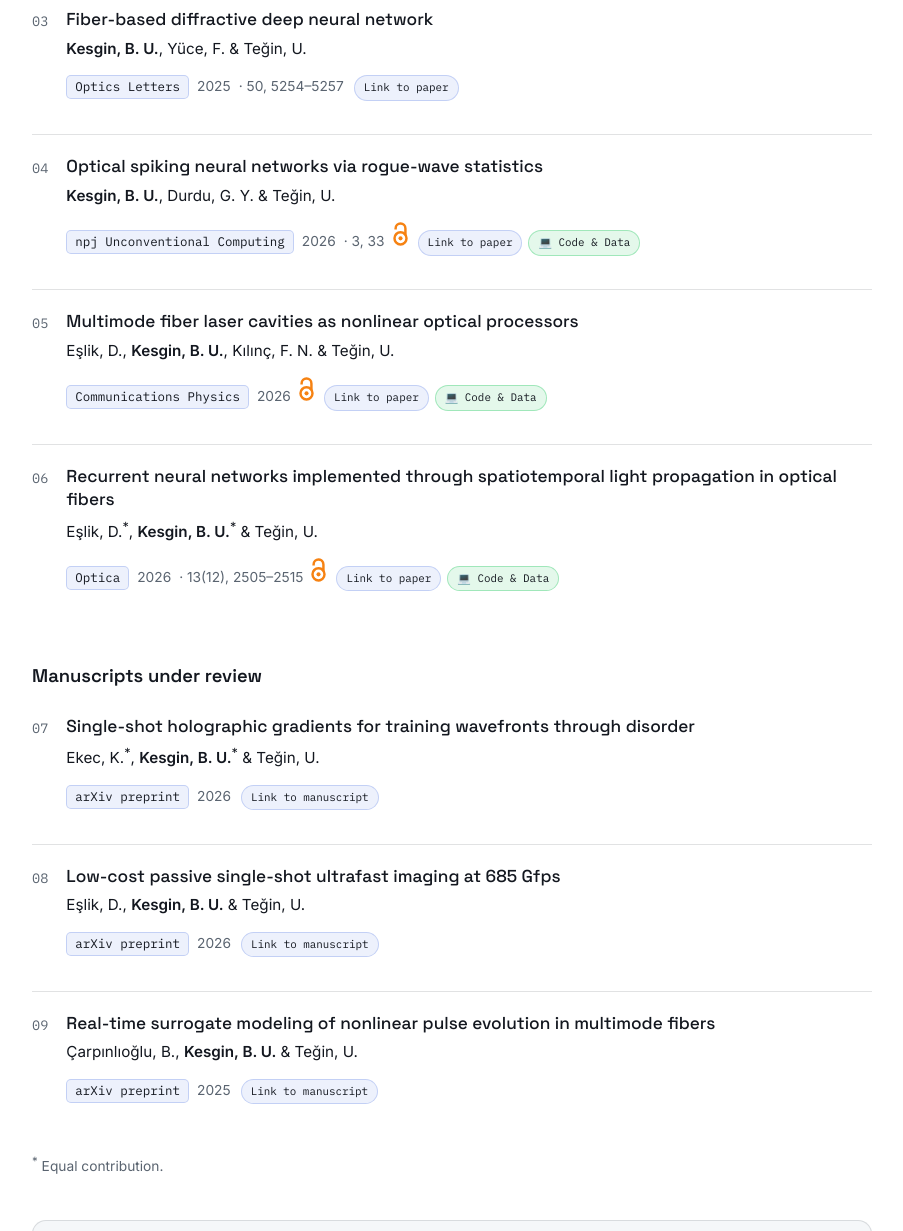
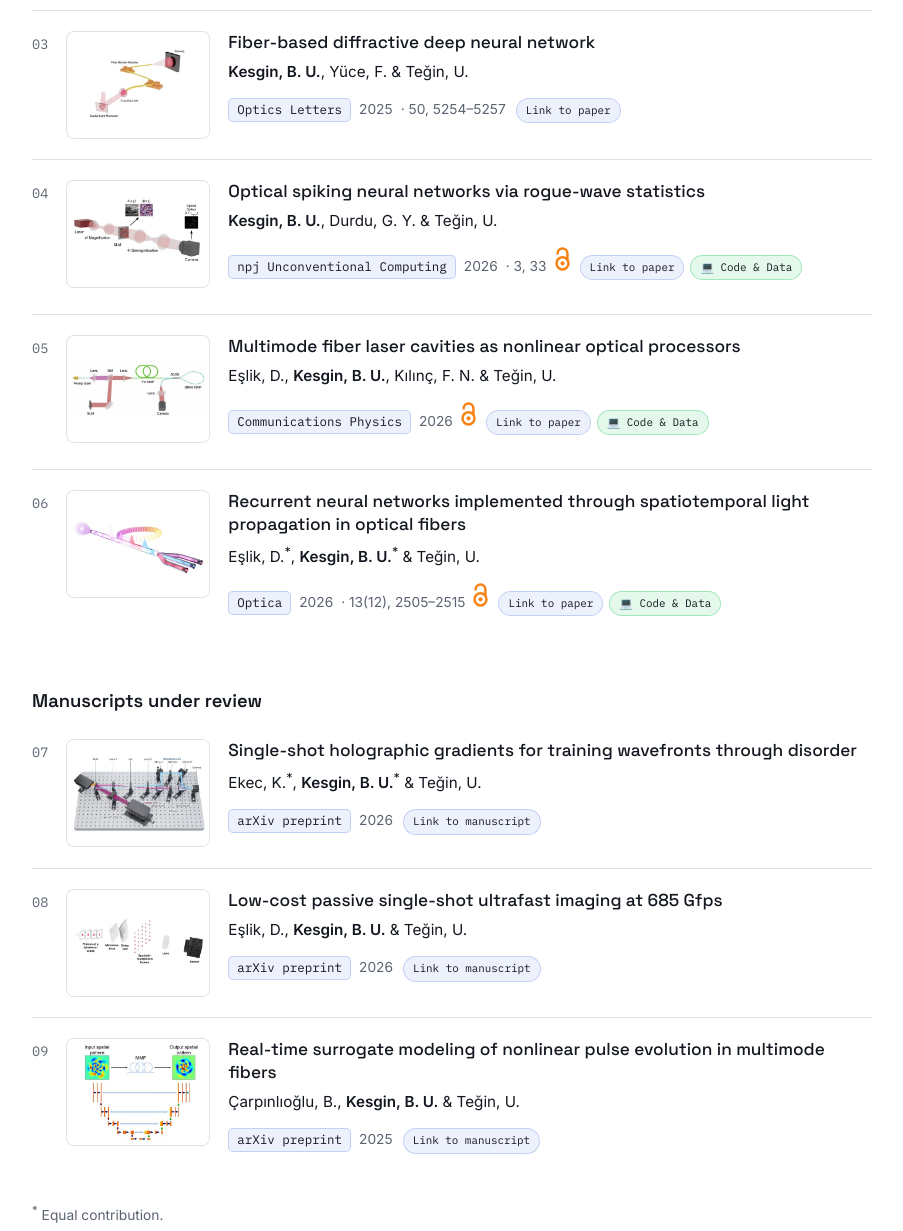
Before and after one commit to bahadirkesgin/bahadirkesgin.github.io, a plain HTML site: page index.html in a window 1280 px wide. Shown: the part 3823-5054 px from the top of the page, without its empty margins (188-1091 px from the left). Drawn offline with nearby package versions, Linux system fonts and the light colour scheme.

Commit message:
Add figure thumbnails to publication list (#6)
* Update publications: Communications Physics published, Optica in press

Co-Authored-By: Claude Opus 5.5 <noreply@anthropic.com>
Claude-Session: https://claude.ai/code/session_01N7omG4awxV4xKgAVZQJQgQ

* Mark Optica paper as published (13(12), 2505)

Co-Authored-By: Claude Opus 5.5 <noreply@anthropic.com>
Claude-Session: https://claude.ai/code/session_01N7omG4awxV4xKgAVZQJQgQ

* Add holographic gradients manuscript (arXiv:2611.27439) under review

Co-Authored-By: Claude Opus 5.5 <noreply@anthropic.com>
Claude-Session: https://claude.ai/code/session_01N7omG4awxV4xKgAVZQJQgQ

* Add Fall 2026 to EEE 206 teaching entry

Co-Authored-By: Claude Opus 5.5 <noreply@anthropic.com>
Claude-Session: https://claude.ai/code/session_01N7omG4awxV4xKgAVZQJQgQ

* Update CV and Optica page range

Co-Authored-By: Claude Opus 5.5 <noreply@anthropic.com>
Claude-Session: https://claude.ai/code/session_01N7omG4awxV4xKgAVZQJQgQ

* Add figure thumbnails to publication list

Co-Authored-By: Claude Opus 5.5 <noreply@anthropic.com>
Claude-Session: https://claude.ai/code/session_01N7omG4awxV4xKgAVZQJQgQ

---------

Co-authored-by: Claude <noreply@anthropic.com>

```diff
--- a/index.html
+++ b/index.html
@@ -174,48 +174,57 @@
     <p class="sec-eyebrow">/ publications</p>
     <h2>Peer-reviewed articles</h2>
     <ol class="pubs"><li class="pub"><span class="pub-n">01</span>
+        <img class="pub-thumb" src="assets/thumbs/spatiotemporal-chaos.jpg" alt="Figure from &#8220;Photonic neural networks at the edge of spatiotemporal chaos in multimode fibers&#8221;" width="480" height="360" loading="lazy" onerror="this.remove()">
         <div class="pub-body"><p class="pub-title">Photonic neural networks at the edge of spatiotemporal chaos in multimode fibers</p>
           <p class="pub-meta"><strong>Kesgin, B. U.</strong> &amp; Te&#287;in, U.</p>
           <p class="pub-venue"><span class="venue">Nanophotonics</span> <span class="yr">2025</span> &middot; 14(16), 2723&#8211;2732 <img src="assets/open-access.svg" alt="Open Access Icon" width="15" height="24">
  <span class="badges"><a class="badge badge-link" href="https://doi.org/10.1515/nanoph-2024-0593" target="_blank" rel="noopener">Link to paper</a></span></p>
         </div></li>
 <li class="pub"><span class="pub-n">02</span>
+        <img class="pub-thumb" src="assets/thumbs/chaotic-attractors.jpg" alt="Figure from &#8220;Implementing the analogous neural network using chaotic strange attractors&#8221;" width="480" height="360" loading="lazy" onerror="this.remove()">
         <div class="pub-body"><p class="pub-title">Implementing the analogous neural network using chaotic strange attractors</p>
           <p class="pub-meta"><strong>Kesgin, B. U.</strong> &amp; Te&#287;in, U.</p>
           <p class="pub-venue"><span class="venue">Communications Engineering</span> <span class="yr">2024</span> &middot; 3, 99 <img src="assets/open-access.svg" alt="Open Access Icon" width="15" height="24"> <span class="badges"><a class="badge badge-link" href="https://doi.org/10.1038/s44172-024-00242-z" target="_blank" rel="noopener">Link to paper</a><a class="badge badge-code" href="https://doi.org/10.5281/zenodo.10051449" target="_blank" rel="noopener">&#128187; Code &amp; Data</a></span></p>
         </div></li>
 <li class="pub"><span class="pub-n">03</span>
+        <img class="pub-thumb" src="assets/thumbs/diffractive-mmf.jpg" alt="Figure from &#8220;Fiber-based diffractive deep neural network&#8221;" width="480" height="360" loading="lazy" onerror="this.remove()">
         <div class="pub-body"><p class="pub-title">Fiber-based diffractive deep neural network</p>
           <p class="pub-meta"><strong>Kesgin, B. U.</strong>, Y&#252;ce, F. &amp; Te&#287;in, U.</p>
           <p class="pub-venue"><span class="venue">Optics Letters</span> <span class="yr">2025</span> &middot; 50, 5254&#8211;5257 <span class="badges"><a class="badge badge-link" href="https://doi.org/10.1364/OL.570135" target="_blank" rel="noopener">Link to paper</a></span></p>
         </div></li>
 <li class="pub"><span class="pub-n">04</span>
+        <img class="pub-thumb" src="assets/thumbs/optical-snn.jpg" alt="Figure from &#8220;Optical spiking neural networks via rogue-wave statistics&#8221;" width="480" height="360" loading="lazy" onerror="this.remove()">
         <div class="pub-body"><p class="pub-title">Optical spiking neural networks via rogue-wave statistics</p>
           <p class="pub-meta"><strong>Kesgin, B. U.</strong>, Durdu, G. Y. &amp; Te&#287;in, U.</p>
           <p class="pub-venue"><span class="venue">npj Unconventional Computing</span> <span class="yr">2026</span> &middot; 3, 33 <img src="assets/open-access.svg" alt="Open Access Icon" width="15" height="24"> <span class="badges"><a class="badge badge-link" href="https://doi.org/10.1038/s44335-026-00080-6" target="_blank" rel="noopener">Link to paper</a><a class="badge badge-code" href="https://zenodo.org/records/18109590" target="_blank" rel="noopener">&#128187; Code &amp; Data</a></span></p>
         </div></li>
 <li class="pub"><span class="pub-n">05</span>
+        <img class="pub-thumb" src="assets/thumbs/fiber-laser-cavity.jpg" alt="Figure from &#8220;Multimode fiber laser cavities as nonlinear optical processors&#8221;" width="480" height="360" loading="lazy" onerror="this.remove()">
         <div class="pub-body"><p class="pub-title">Multimode fiber laser cavities as nonlinear optical processors</p>
           <p class="pub-meta">E&#351;lik, D., <strong>Kesgin, B. U.</strong>, K&#305;l&#305;n&#231;, F. N. &amp; Te&#287;in, U.</p>
           <p class="pub-venue"><span class="venue">Communications Physics</span> <span class="yr">2026</span> <img src="assets/open-access.svg" alt="Open Access Icon" width="15" height="24"> <span class="badges"><a class="badge badge-link" href="https://doi.org/10.1038/s42005-026-02823-0" target="_blank" rel="noopener">Link to paper</a><a class="badge badge-code" href="https://doi.org/10.5281/zenodo.18495686" target="_blank" rel="noopener">&#128187; Code &amp; Data</a></span></p>
         </div></li>
 <li class="pub"><span class="pub-n">06</span>
+        <img class="pub-thumb" src="assets/thumbs/fiber-rnn.jpg" alt="Figure from &#8220;Recurrent neural networks implemented through spatiotemporal light propagation in optical fibers&#8221;" width="480" height="360" loading="lazy" onerror="this.remove()">
         <div class="pub-body"><p class="pub-title">Recurrent neural networks implemented through spatiotemporal light propagation in optical fibers</p>
           <p class="pub-meta">E&#351;lik, D.<sup>*</sup>, <strong>Kesgin, B. U.</strong><sup>*</sup> &amp; Te&#287;in, U.</p>
           <p class="pub-venue"><span class="venue">Optica</span> <span class="yr">2026</span> &middot; 13(12), 2505&#8211;2515 <img src="assets/open-access.svg" alt="Open Access Icon" width="15" height="24"> <span class="badges"><a class="badge badge-link" href="https://doi.org/10.1364/OPTICA.604500" target="_blank" rel="noopener">Link to paper</a><a class="badge badge-code" href="https://zenodo.org/records/18693928" target="_blank" rel="noopener">&#128187; Code &amp; Data</a></span></p>
         </div></li></ol>
     <h3 class="sub">Manuscripts under review</h3>
     <ol class="pubs"><li class="pub"><span class="pub-n">07</span>
+        <img class="pub-thumb" src="assets/thumbs/holographic-gradients.jpg" alt="Figure from &#8220;Single-shot holographic gradients for training wavefronts through disorder&#8221;" width="480" height="360" loading="lazy" onerror="this.remove()">
         <div class="pub-body"><p class="pub-title">Single-shot holographic gradients for training wavefronts through disorder</p>
           <p class="pub-meta">Ekec, K.<sup>*</sup>, <strong>Kesgin, B. U.</strong><sup>*</sup> &amp; Te&#287;in, U.</p>
           <p class="pub-venue"><span class="venue">arXiv preprint</span> <span class="yr">2026</span> <span class="badges"><a class="badge badge-link" href="https://arxiv.org/abs/2611.27439" target="_blank" rel="noopener">Link to manuscript</a></span></p>
         </div></li>
 <li class="pub"><span class="pub-n">08</span>
+        <img class="pub-thumb" src="assets/thumbs/ultrafast-camera.jpg" alt="Figure from &#8220;Low-cost passive single-shot ultrafast imaging at 685 Gfps&#8221;" width="480" height="360" loading="lazy" onerror="this.remove()">
         <div class="pub-body"><p class="pub-title">Low-cost passive single-shot ultrafast imaging at 685 Gfps</p>
           <p class="pub-meta">E&#351;lik, D., <strong>Kesgin, B. U.</strong> &amp; Te&#287;in, U.</p>
           <p class="pub-venue"><span class="venue">arXiv preprint</span> <span class="yr">2026</span> <span class="badges"><a class="badge badge-link" href="https://arxiv.org/abs/2604.27898" target="_blank" rel="noopener">Link to manuscript</a></span></p>
         </div></li>
 <li class="pub"><span class="pub-n">09</span>
+        <img class="pub-thumb" src="assets/thumbs/surrogate-mmf.jpg" alt="Figure from &#8220;Real-time surrogate modeling of nonlinear pulse evolution in multimode fibers&#8221;" width="480" height="360" loading="lazy" onerror="this.remove()">
         <div class="pub-body"><p class="pub-title">Real-time surrogate modeling of nonlinear pulse evolution in multimode fibers</p>
           <p class="pub-meta">&#199;arp&#305;nl&#305;o&#287;lu, B., <strong>Kesgin, B. U.</strong> &amp; Te&#287;in, U.</p>
           <p class="pub-venue"><span class="venue">arXiv preprint</span> <span class="yr">2025</span> <span class="badges"><a class="badge badge-link" href="https://arxiv.org/abs/2505.12517" target="_blank" rel="noopener">Link to manuscript</a></span></p>
--- a/style.css
+++ b/style.css
@@ -108,9 +108,12 @@ img{max-width:100%;display:block}
 
 /* publications */
 .pubs{list-style:none;margin:0 0 14px;padding:0}
-.pub{display:grid;grid-template-columns:auto 1fr;gap:18px;padding:20px 0;border-top:1px solid var(--line)}
+.pub{display:grid;grid-template-columns:auto 144px 1fr;gap:18px;align-items:start;padding:20px 0;border-top:1px solid var(--line)}
 .pub:first-child{border-top:0}
 .pub-n{font-family:var(--mono);font-size:.85rem;color:var(--muted);padding-top:3px}
+.pub-body{grid-column:3;min-width:0}
+.pub-thumb{width:144px;height:auto;aspect-ratio:4/3;object-fit:contain;background:#fff;border:1px solid var(--line);border-radius:8px}
+@media (max-width:600px){.pub{grid-template-columns:auto 1fr}.pub-thumb{grid-column:2;width:100%;max-width:280px}.pub-body{grid-column:2}}
 .pub-title{font-family:var(--disp);font-weight:500;font-size:1.08rem;line-height:1.32;margin:0 0 6px;color:var(--text)}
 .pub-meta{margin:0 0 6px;color:var(--text);font-size:.95rem}
 .pub-venue{font-size:.86rem;color:var(--muted);display:flex;flex-wrap:wrap;gap:8px;align-items:baseline}
```
Also changed, not shown: assets/thumbs/chaotic-attractors.jpg (added), assets/thumbs/diffractive-mmf.jpg (added), assets/thumbs/fiber-laser-cavity.jpg (added), assets/thumbs/fiber-rnn.jpg (added), assets/thumbs/holographic-gradients.jpg (added), assets/thumbs/optical-snn.jpg (added), assets/thumbs/spatiotemporal-chaos.jpg (added), assets/thumbs/surrogate-mmf.jpg (added), assets/thumbs/ultrafast-camera.jpg (added).
